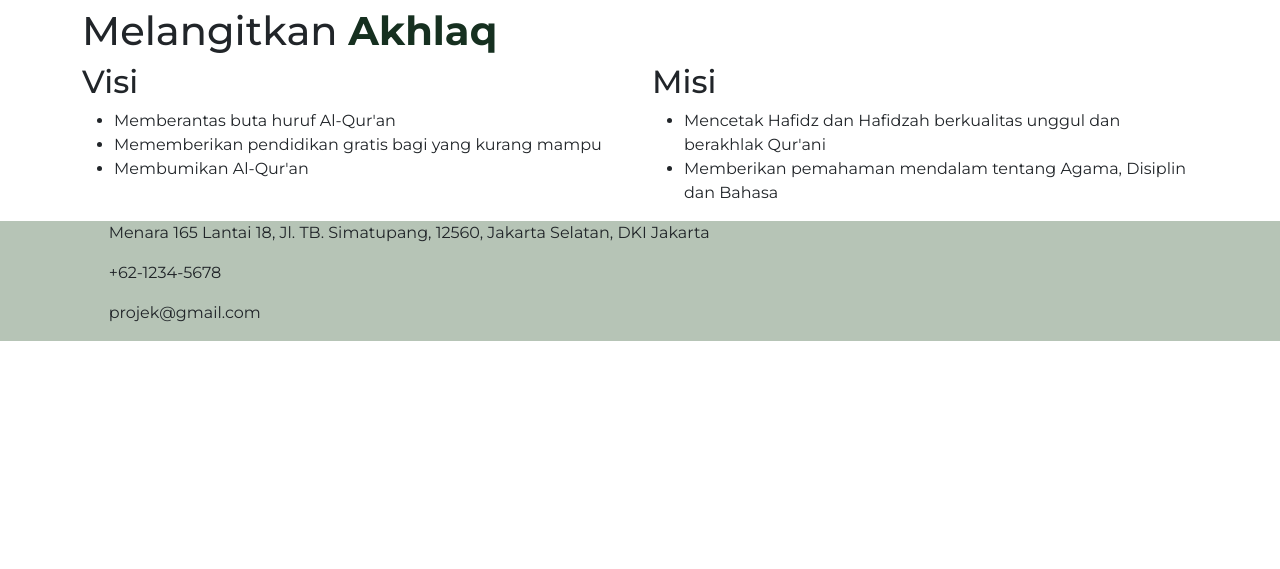
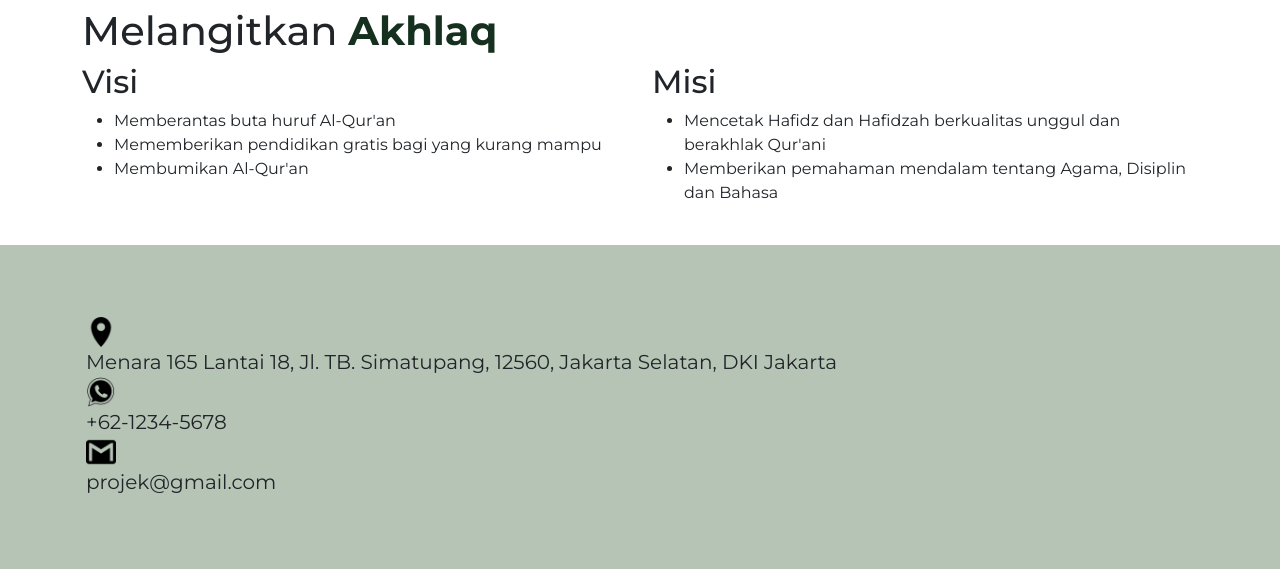
Before and after one commit to AhsanulKhaliq/Copy-dari-Mario, a PHP site: page / in a window 1280 px wide. Shown: the part 600-1169 px from the top of the page. Before the commit the page ends 941 px from the top, so only its background shows below. Run offline with PHP 8.4, Linux system fonts and the light colour scheme.

Commit message:
Perbaikan Footer lagi

```diff
--- a/footer.php
+++ b/footer.php
@@ -1,11 +1,12 @@
-    <footer class="absolute-bottom" style="background-color: #B6C4B6; font-family: Montserrat;">
-    <div class="row">
+    <footer class="bd-footer py-4 py-md-4 mt-4 bg-body-tertiary absolute-bottom" style="background-color: #B6C4B6; font-family: Montserrat;">
+    <div class="container py-4 py-md-5 px-4 px-md-3">
             <div class="col-md-1">
                </div>
             <div class="col-md-11">
-            <p >Menara 165 Lantai 18, Jl. TB. Simatupang, 12560, Jakarta Selatan, DKI Jakarta</p>
-            <p>+62-1234-5678</p>
-            <p>projek@gmail.com</p>
+            <img src="pngwing.png" style="width: 30px; height:30px;" class='d-block me-2'></img>
+            <span class="fs-5">Menara 165 Lantai 18, Jl. TB. Simatupang, 12560, Jakarta Selatan, DKI Jakarta</spanp>
+            <span class="fs-5"><img src="kontak.png" style="width: 30px; height:30px;" class='d-block me-2'>+62-1234-5678</img></spanp>
+            <span class="fs-5"><img src="gmail.png" style="width: 30px; height:30px;" class='d-block me-2'>projek@gmail.com</img></span>
     </div>
     </footer>
     <script src="https://cdn.jsdelivr.net/npm/bootstrap@523distjsbootstrapbundleminjs" integrity="sha384-kenU1KFdBIe4zVF0s0G1M5b4hcpxyD9F7jL+jjXkk+Q2h455rYXK/7HAuoJl+0I4" crossorigin="anonymous"></script>
```
Also changed, not shown: gmail.png (added), kontak.png (added), pngwing.png (added).
